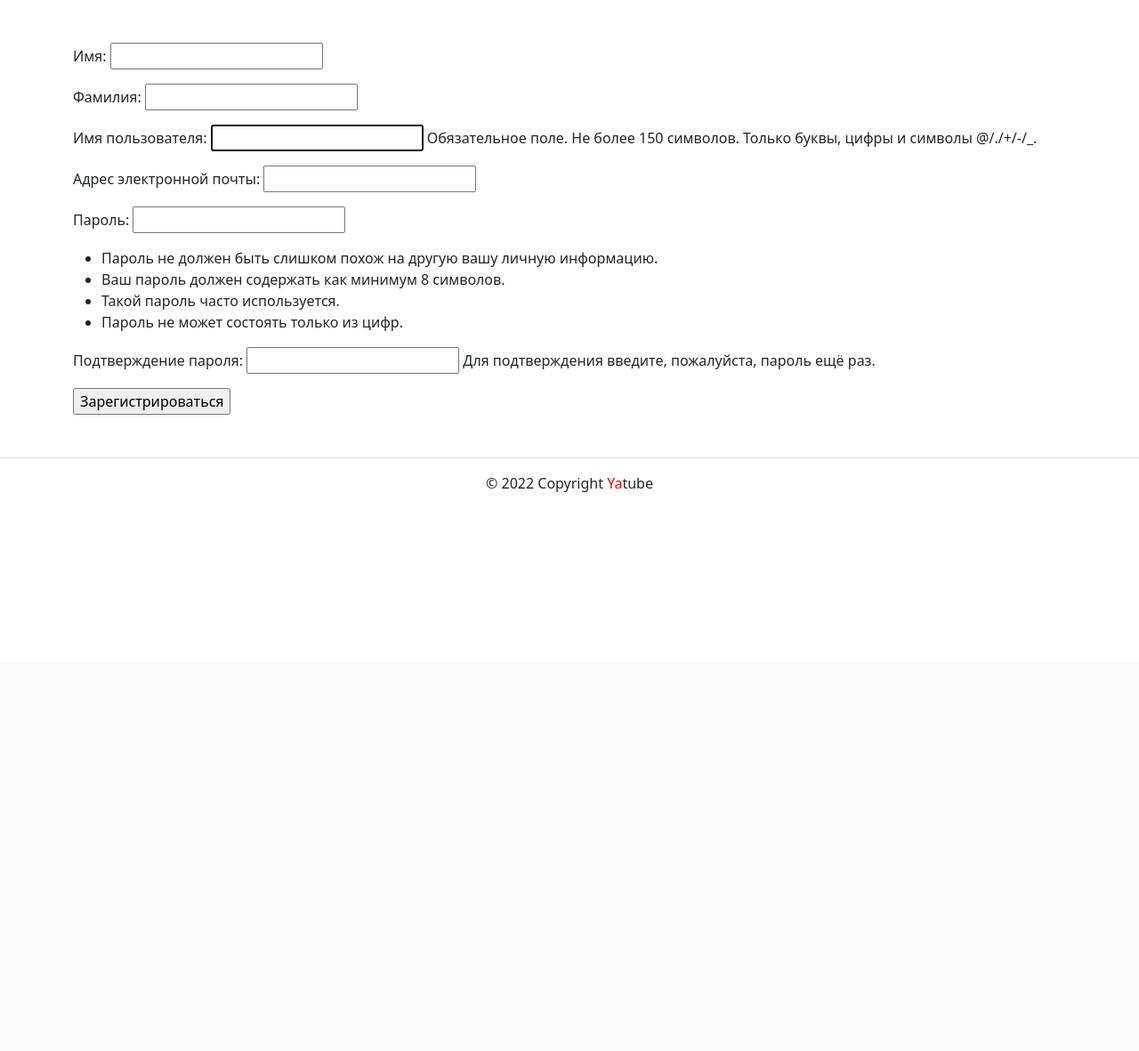
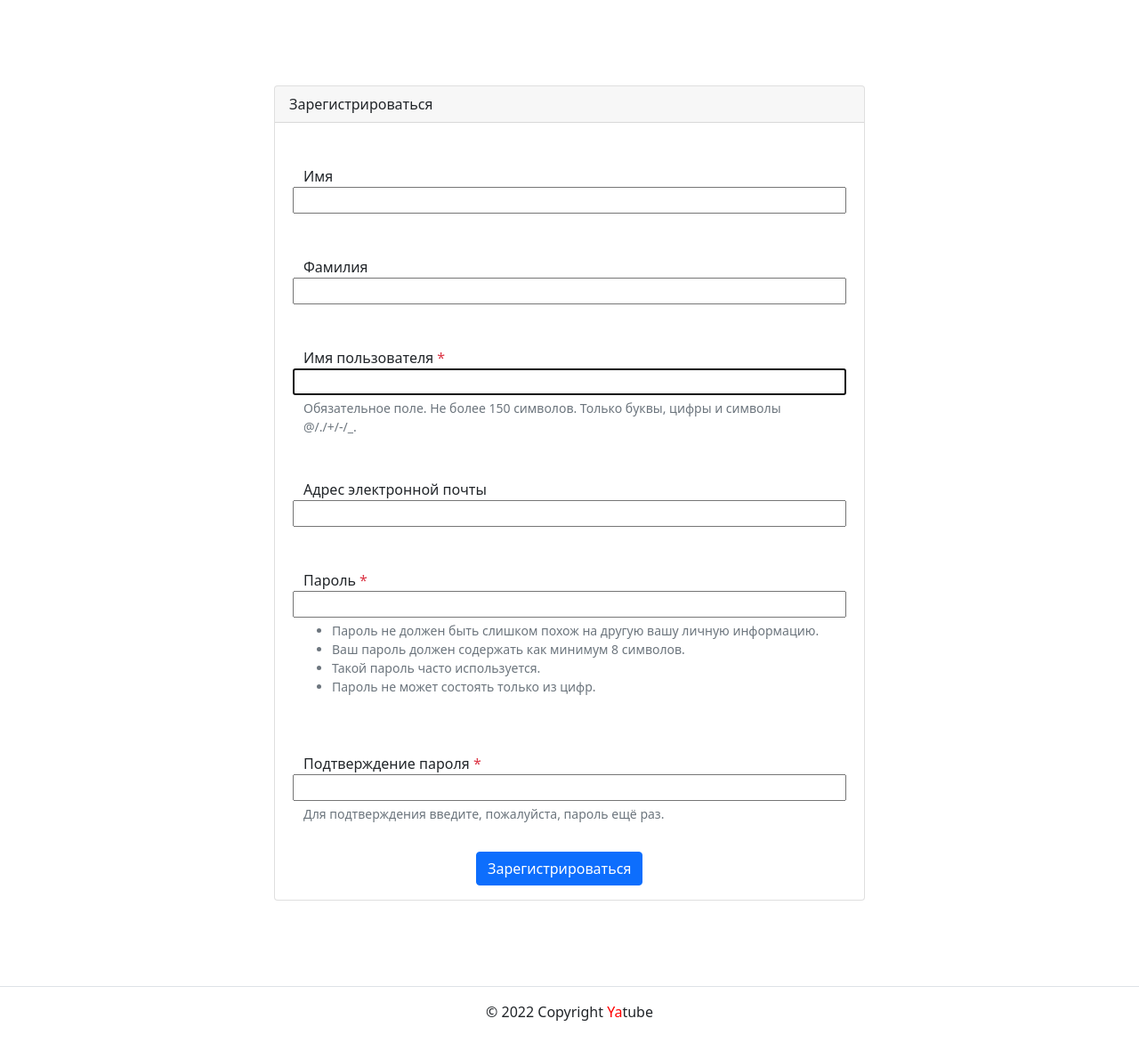
Before and after one commit to StanislavBerezovskii/hw02_community, a Django app: page /auth/signup/ in a window 1280 px wide. Shown: the part 56-1237 px from the top of the page at 89% size. Before the commit the page ends 609 px from the top, so only its background shows below. Run offline with Django 3.2, Linux system fonts and the light colour scheme; some libraries are stand-ins or nearby versions.

Commit message:
got signup to bootstrap format

```diff
--- a/yatube/templates/users/signup.html
+++ b/yatube/templates/users/signup.html
@@ -1,11 +1,56 @@
 <!-- templates/users/signup.html -->
-
 {% extends "base.html" %}
 {% block title %}Зарегистрироваться{% endblock %}
 {% block content %}
-  <form method="post" action="{% url 'users:signup' %}">
-    {% csrf_token %}
-    {{ form.as_p }}
-    <input type="submit" value="Зарегистрироваться">
-  </form>
+  <div class="row justify-content-center">
+    <div class="col-md-8 p-5">
+      <div class="card">
+        <div class="card-header">
+          Зарегистрироваться
+        </div>
+        <div class="card-body">
+          {# Этот блок будет показан, если в форме есть ошибки #}
+          {% if form.errors %}
+            {% for field in form %}
+              {% for error in field.errors %}
+                <div class="alert alert-danger">
+                  {{ error|escape }}
+                </div>
+              {% endfor %}
+            {% endfor %}
+            {% for error in form.non_field_errors %}
+              <div class="alert alert-danger">
+                {{ error|escape }}
+              </div>
+            {% endfor %}
+          {% endif %}
+
+            <form method="post" action="{% url 'users:signup' %}">
+              {% csrf_token %}
+              {% for field in form %}
+              <div class="form-group row my-3 p-3">
+                <label for="{{ field.id_for_label }}">
+                  {{ field.label }}
+                  {% if field.field.required %}
+                    <span class="required text-danger">*</span>
+                  {% endif %}
+                </label>
+                {{ field }}
+                {% if field.help_text %}
+                  <small id="{{ field.id_for_label }}-help" class="form-text text-muted">
+                    {{ field.help_text|safe }}
+                  </small>
+                {% endif %}
+              </div>
+              {% endfor %}
+              <div class="col-md-6 offset-md-4">
+                <button type="submit" class="btn btn-primary">
+                  Зарегистрироваться
+                </button>
+              </div>
+            </form>
+          </div> <!-- card body -->
+        </div> <!-- card -->
+      </div> <!-- col -->
+  </div> <!-- row -->
 {% endblock %}
```
